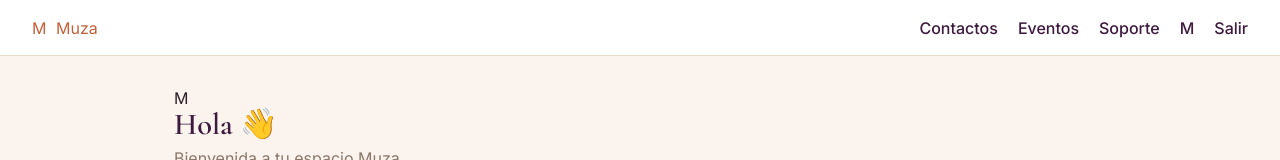
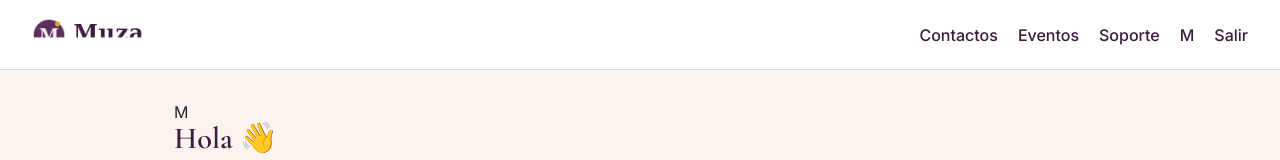
Before and after one commit to somosmuzamarketing-spec/muza-platform, a Next.js app: page /dashboard in a window 1280 px wide. Shown: the top 160 px of the page. Built offline with nearby package versions, Linux system fonts and the light colour scheme; no server answers; the database is empty.

Commit message:
Update TopNav.tsx

```diff
--- a/src/components/TopNav.tsx
+++ b/src/components/TopNav.tsx
@@ -19,8 +19,7 @@ export default function TopNav({ name, avatarUrl, role, plan, isMentor }: TopNav
   return (
     <header className="navbar">
       <Link href="/dashboard" className="logo">
-        <span className="logo-mark">M</span>
-        <span className="logo-word">Muza</span>
+        <img src="/logo-horizontal.png" alt="Muza" className="logo-img" />
       </Link>
 
       <div className="navlinks">
```
